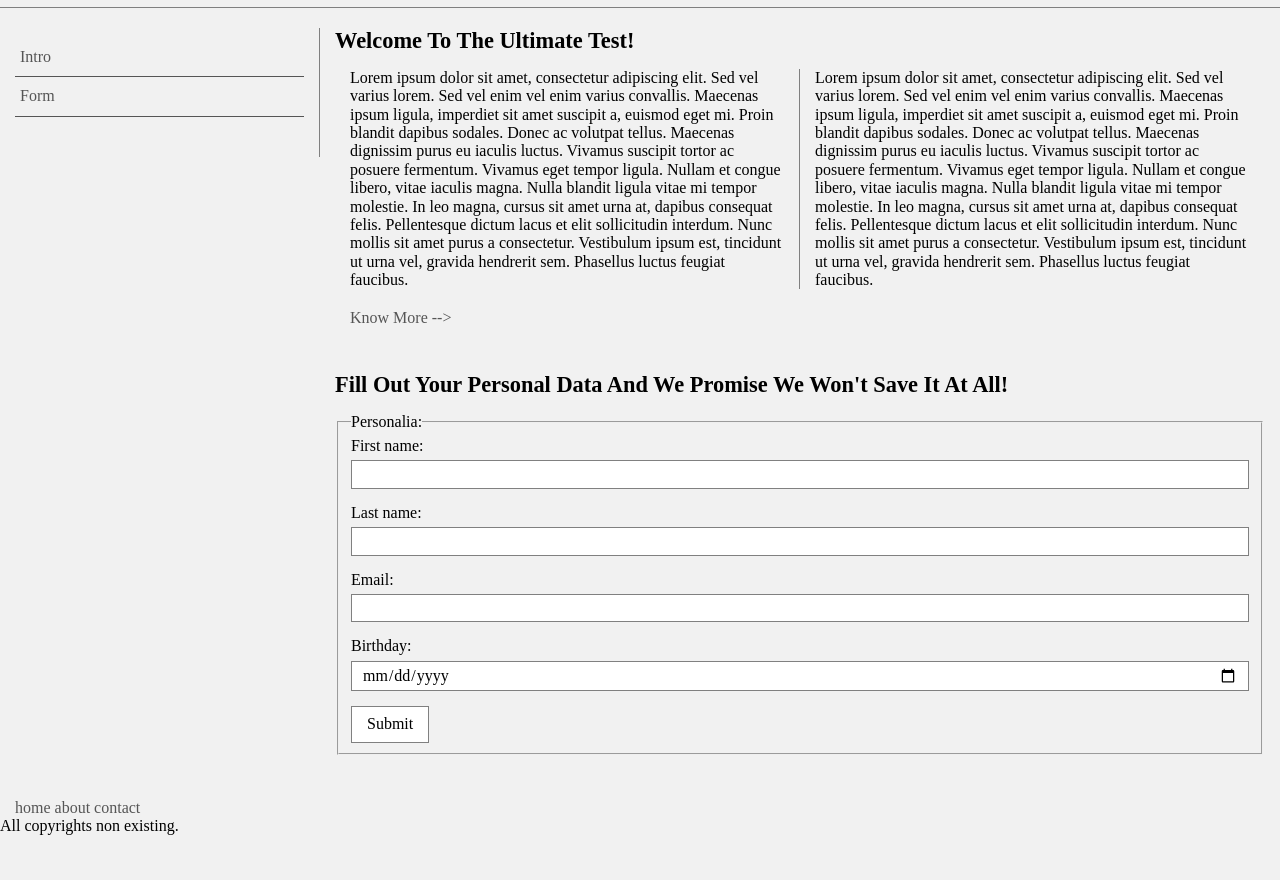
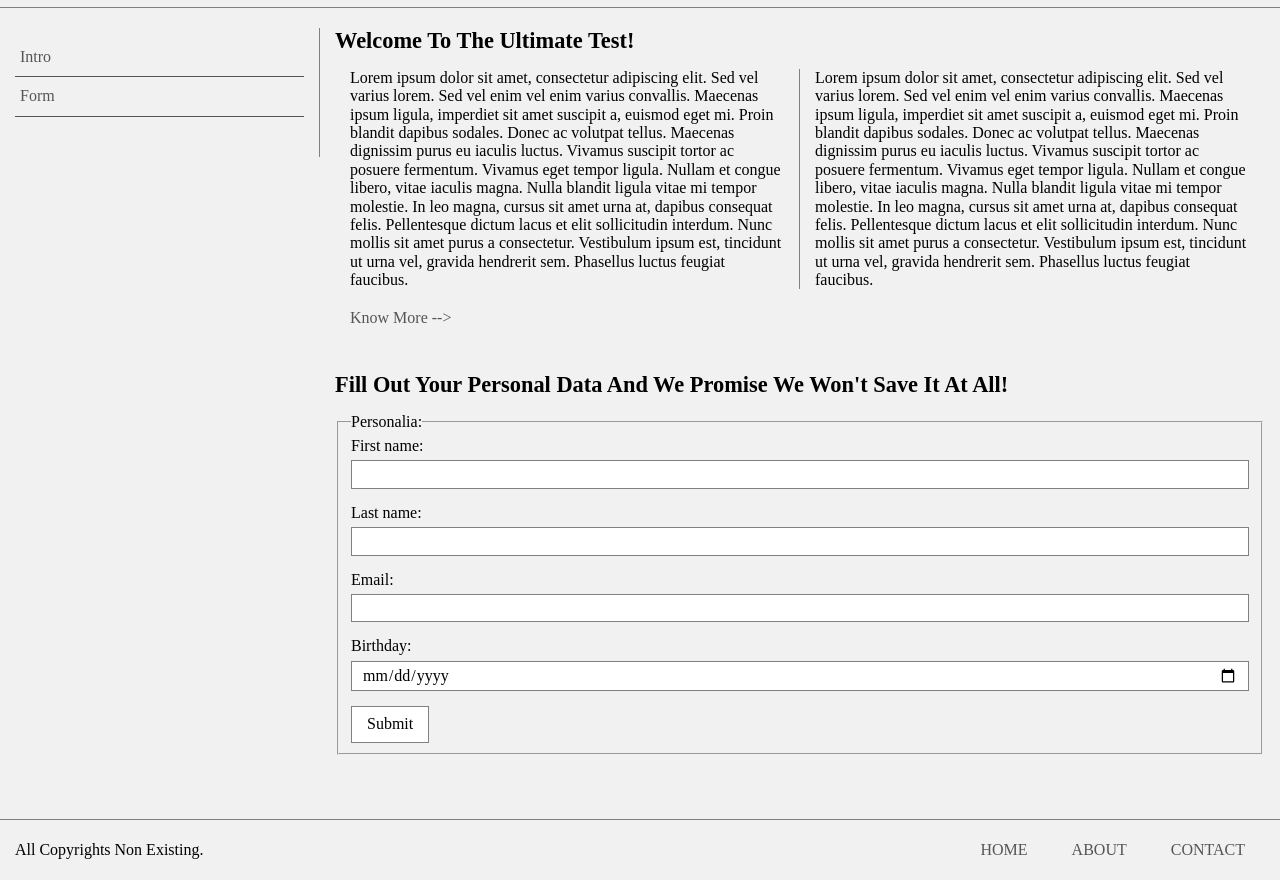
Before and after one commit to IT-Tick/css-architecture-challenge, a website: page index.html in a window 1280 px wide. Shown: the part 53-933 px from the top of the page. Before the commit the page ends 889 px from the top, so only its background shows below. Drawn offline with nearby package versions, Linux system fonts and the light colour scheme; files that its build step writes are made by us from their sources.

Commit message:
Create footer styles

```diff
--- a/index.html
+++ b/index.html
@@ -72,14 +72,14 @@
     </div>
     <!-- Content Section -->
     <footer class="row">
-        <nav class="menu col-4">
+        <div class="copyrights col-2">
+            <span class="text">All copyrights non existing.</span>
+        </div>
+        <nav class="menu col-2">
             <a class="link" href="javascript:;">home</a>
             <a class="link" href="javascript:;">about</a>
             <a class="link" href="javascript:;">contact</a>
         </nav>
-        <div class="copyrights">
-            <span class="text">All copyrights non existing.</span>
-        </div>
     </footer>
 </body>
 </html>
--- a/styles/styles.scss
+++ b/styles/styles.scss
@@ -154,6 +154,29 @@ header {
     }
 }
 
+footer {
+    margin-top: 20px;
+    padding: 20px 0;
+    border-top: 1px solid $separators-color;
+    .copyrights {
+        line-height: 20px;
+        text-transform: capitalize;
+    }
+    .menu {
+        line-height: 20px;
+        text-align: right;
+        .link {
+            padding: 10px 20px;
+            text-decoration: none;
+            color: $cta-color;
+            text-transform: uppercase;
+            &:hover, &focus {
+                color: $cta-active-color;
+            }
+        }
+    }
+}
+
 .mt-20 {
     margin-top: 20px !important;
 }
```
